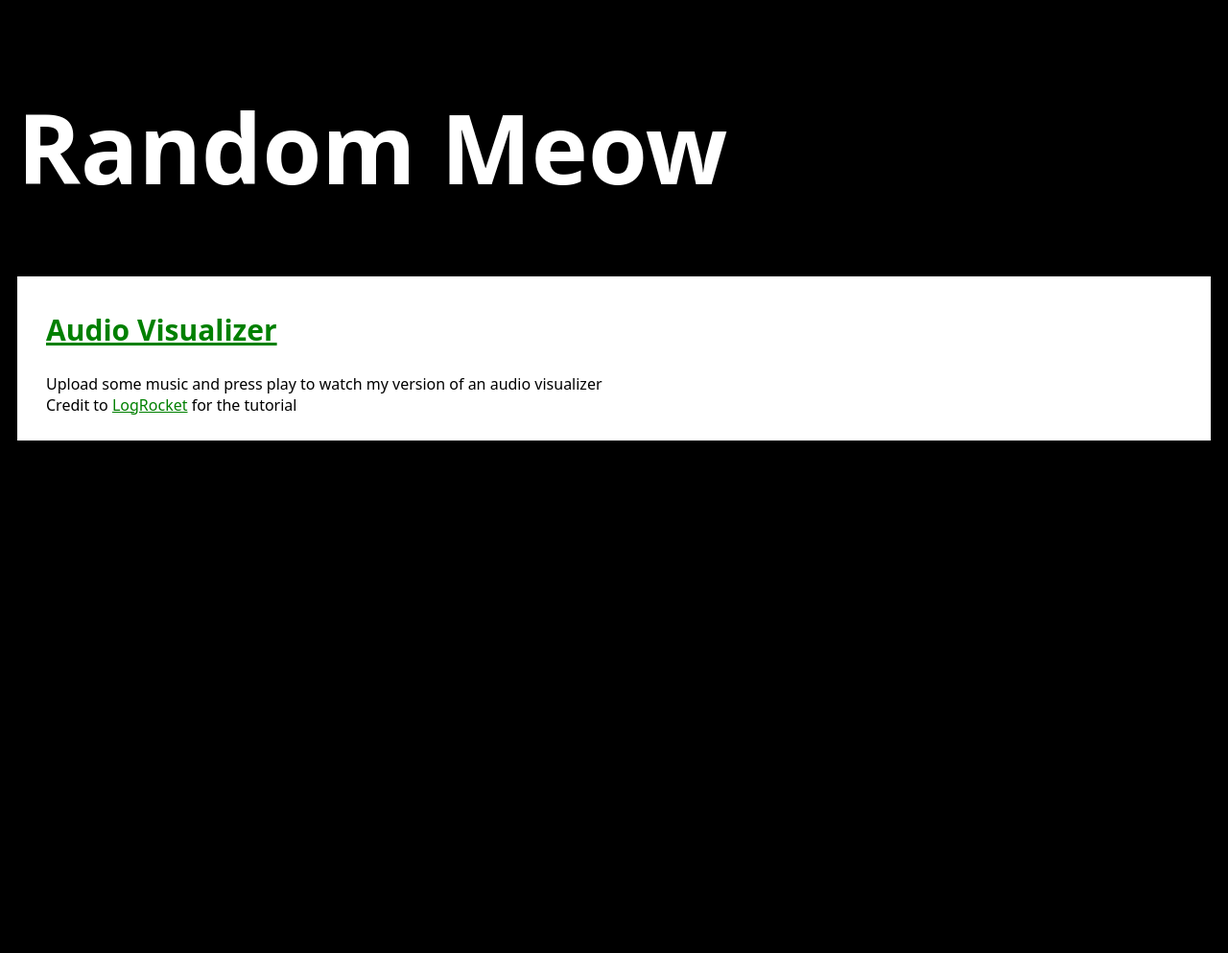
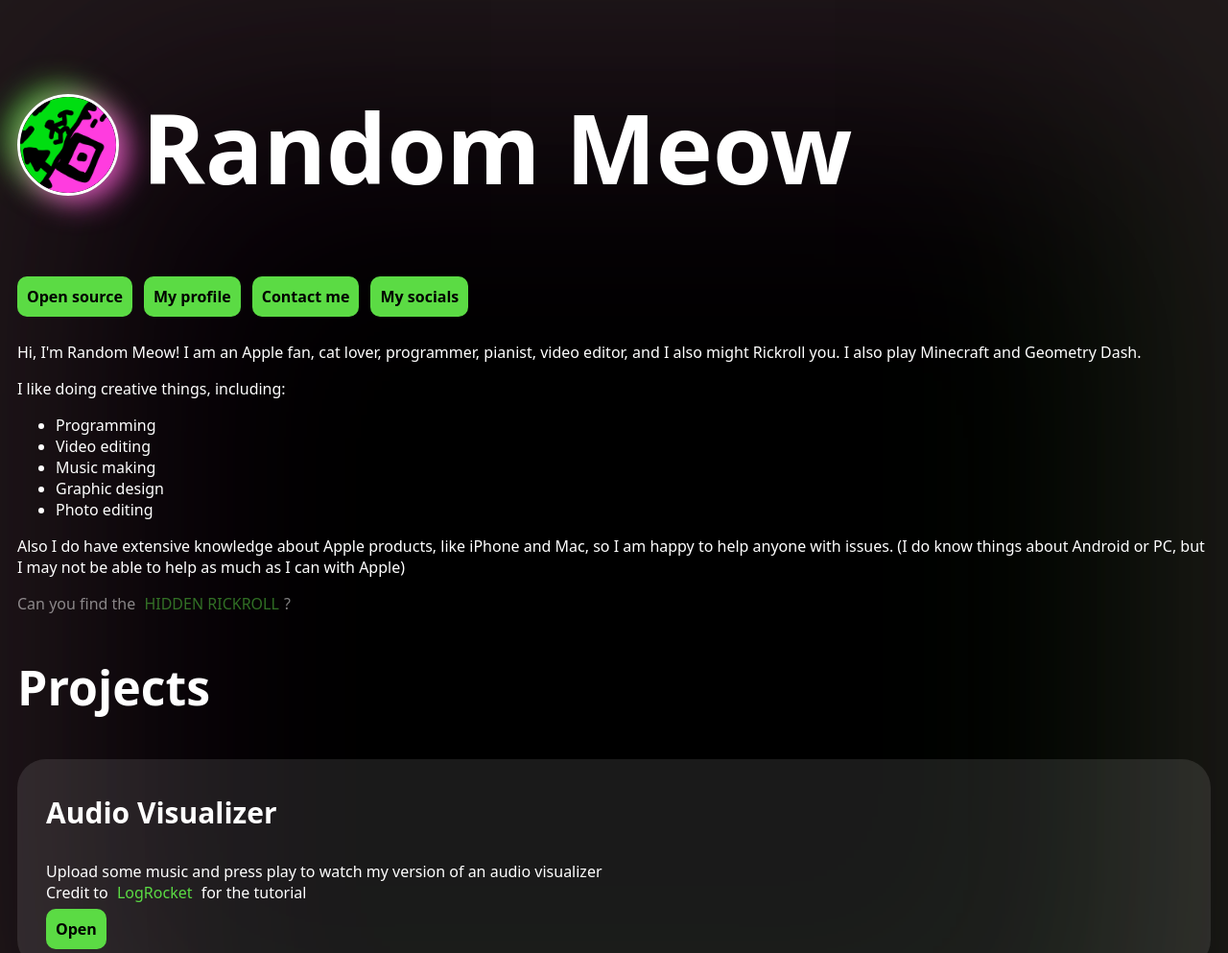
Before and after one commit to Random-Meow1/random-meow1.github.io, a plain HTML site: page index.html in a window 1280 px wide. Shown: the top 993 px of the page at 96% size. Before the commit the page ends 800 px from the top, so only its background shows below. Drawn offline with Linux system fonts and the light colour scheme.

Commit message:
Lots of Changes

```diff
--- a/index.html
+++ b/index.html
@@ -2,48 +2,51 @@
 <html lang="en">
   <head>
     <meta charset="utf-8">
-    <title>Random Meow - Home</title>
+    <title>Random Meow</title>
     <meta name="keywords" content="random meow, random-meow1" />
     <meta name="description" content="Homepage for Random Meow" />
-    <style type="text/css">
-        body {
-            background-color: black;
-            color: white;
-            font-family: system-ui, -apple-system, BlinkMacSystemFont, 'Segoe UI', Roboto, Oxygen, Ubuntu, Cantarell, 'Open Sans', 'Helvetica Neue', sans-serif;
-            padding: 10px;
-        }
-
-        h1 {
-            font-family: system-ui, -apple-system, BlinkMacSystemFont, 'Segoe UI', Roboto, Oxygen, Ubuntu, Cantarell, 'Open Sans', 'Helvetica Neue', sans-serif;
-            font-size: 100px;
-            font-weight: 900;
-        }
-
-        h2 {
-            font-family: system-ui, -apple-system, BlinkMacSystemFont, 'Segoe UI', Roboto, Oxygen, Ubuntu, Cantarell, 'Open Sans', 'Helvetica Neue', sans-serif;
-            font-size: 30px;
-            font-weight: 900;
-        }
-
-        a {
-            color: green;
-        }
-
-        .banner {
-            background-color: white;
-            color: black;
-            padding: 10px;
-            padding-left: 30px;
-            padding-right: 30px;
-        }
-    </style>
+    <link rel="stylesheet" href="style.css">
+    <link rel="shortcut icon" href="assets/images/circle-logo.png">
   </head>
   <body>
-    <h1>Random Meow</h1>
+    <div style="display: flex; flex-direction: row; align-items: center; gap: 24px;">
+        <a href="https://github.com/Random-Meow1" class="nostyle"><img src="assets/images/circle-logo.png" height="100px" style="
+            border: solid 3px white;
+            border-radius: 100%;
+            box-shadow: rgba(255, 82, 217, 0.8) 10px 7px 30px 0px, rgba(91, 219, 68, 0.8) -10px -7px 30px 0px;
+        "></a>
+        <a href="https://github.com/Random-Meow1" class="nostyle"><h1>Random Meow</h1></a>
+    </div>
+    <div style="display: flex; flex-direction: row; align-items: center; gap: 12px;">
+        <a href="https://github.com/Random-Meow1/random-meow1.github.io" class="button" target="_blank" rel="noopener noreferrer">Open source</a>
+        <a href="https://github.com/Random-Meow1" class="button" target="_blank" rel="noopener noreferrer">My profile</a>
+        <a href="https://payhip.com/randommeow/contact" class="button" target="_blank" rel="noopener noreferrer">Contact me</a>
+        <a href="information/socials.html" class="button">My socials</a>
+    </div>
+    <p>Hi, I'm Random Meow! I am an Apple fan, cat lover, programmer, pianist, video editor, and I also might Rickroll you. I also play Minecraft and Geometry Dash.</p>
+    <p>I like doing creative things, including:</p>
+    <ul>
+        <li>Programming</li>
+        <li>Video editing</li>
+        <li>Music making</li>
+        <li>Graphic design</li>
+        <li>Photo editing</li>
+    </ul>
+    <p>Also I do have extensive knowledge about Apple products, like iPhone and Mac, so I am happy to help anyone with issues. (I do know things about Android or PC, but I may not be able to help as much as I can with Apple)</p>
+    <p style="opacity: 50%;">Can you find the <a href="rickroll/not-a-rickroll.html">HIDDEN RICKROLL</a>?</p>
+
+    <h2>Projects</h2>
 
     <div class="banner">
-        <h2><a href="audio-visualizer/audio-visualizer.html">Audio Visualizer</a></h2>
+        <h3>Audio Visualizer</h2>
         <p>Upload some music and press play to watch my version of an audio visualizer<br>Credit to <a href="https://blog.logrocket.com/audio-visualizer-from-scratch-javascript/">LogRocket</a> for the tutorial</p>
+        <a href="projects/audio-visualizer/audio-visualizer.html" class="button">Open</a>
+    </div>
+
+    <div class="banner">
+        <h3>Auto Pong</h2>
+        <p>Watch two AI players play a game of Pong. (in development)</p>
+        <a href="projects/auto-pong/index.html" class="button">Open</a>
     </div>
   </body>
 </html>
--- a/style.css
+++ b/style.css
@@ -1,3 +1,79 @@
+html {
+    box-shadow:
+        inset rgba(255, 82, 217, 0.1) 50px 50px 500px 100px,
+        inset rgba(91, 219, 68, 0.1) -50px -50px 500px 100px;
+    min-height: 100%;
+}
+
 body {
-    font: "arial"
+    background-color: black;
+    color: white;
+    font-family: system-ui, -apple-system, BlinkMacSystemFont, 'Segoe UI', Roboto, Oxygen, Ubuntu, Cantarell, 'Open Sans', 'Helvetica Neue', sans-serif;
+    padding: 10px;
+    /* box-shadow: */
+        /* inset rgba(255, 82, 217, 0.1) 50px 50px 500px 100px,
+        inset rgba(91, 219, 68, 0.1) -50px -50px 500px 100px */
+        /* rgba(255, 82, 217, 1) -50px -50px 200px 0px,
+        rgba(91, 219, 68, 1) 50px 50px 200px 0px,
+        rgba(255, 82, 217, 1) 50px -50px 200px -100px,
+        rgba(91, 219, 68, 1) -50px 50px 200px -100px; */;
 }
+
+h1 {
+    font-family: system-ui, -apple-system, BlinkMacSystemFont, 'Segoe UI', Roboto, Oxygen, Ubuntu, Cantarell, 'Open Sans', 'Helvetica Neue', sans-serif;
+    font-size: 100px;
+    font-weight: 900;
+}
+
+h2 {
+    font-family: system-ui, -apple-system, BlinkMacSystemFont, 'Segoe UI', Roboto, Oxygen, Ubuntu, Cantarell, 'Open Sans', 'Helvetica Neue', sans-serif;
+    font-size: 50px;
+    font-weight: 900;
+}
+
+h3 {
+    font-family: system-ui, -apple-system, BlinkMacSystemFont, 'Segoe UI', Roboto, Oxygen, Ubuntu, Cantarell, 'Open Sans', 'Helvetica Neue', sans-serif;
+    font-size: 30px;
+    font-weight: 900;
+}
+
+a {
+    color: rgb(91, 219, 68);
+    padding: 5px;
+    border-radius: 10px;
+    text-decoration: none;
+}
+
+a:hover {
+    color: rgb(255, 82, 217);
+}
+
+a.button {
+    padding: 10px;
+    margin-bottom: 10px;
+    background: rgb(91, 219, 68);
+    color: black;
+    border-radius: 10px;
+    text-decoration: none;
+    font-weight: bold;
+}
+
+a.button:hover {
+    background: rgb(255, 82, 217);
+    color: white;
+    border-radius: 10px;
+}
+
+a.nostyle {
+    text-decoration: none;
+    color: white;
+    border-radius: 0px;
+    padding: 0px;
+}
+
+.banner {
+    background-color: rgba(255, 255, 255, 0.1);
+    padding: 5px 30px 30px 30px;
+    margin-bottom: 30px;
+    border-radius: 30px;
+}
```
Also changed, not shown: information/socials.html (added, +84 -0 lines), projects/auto-pong/index.html (renamed from auto-pong/index.html, +2 -0 lines), rickroll/not-a-rickroll.html (added, +14 -0 lines), rickroll/rickroll.html (added, +13 -0 lines), assets/images/circle-logo.png (added), assets/images/logo.png (added), projects/audio-visualizer/audio-visualizer.html (renamed from audio-visualizer/audio-visualizer.html), projects/audio-visualizer/script.js (renamed from audio-visualizer/script.js), projects/audio-visualizer/stylesheet.css (renamed from audio-visualizer/stylesheet.css), projects/auto-pong/index.js (renamed from auto-pong/index.js), 5 other files.
